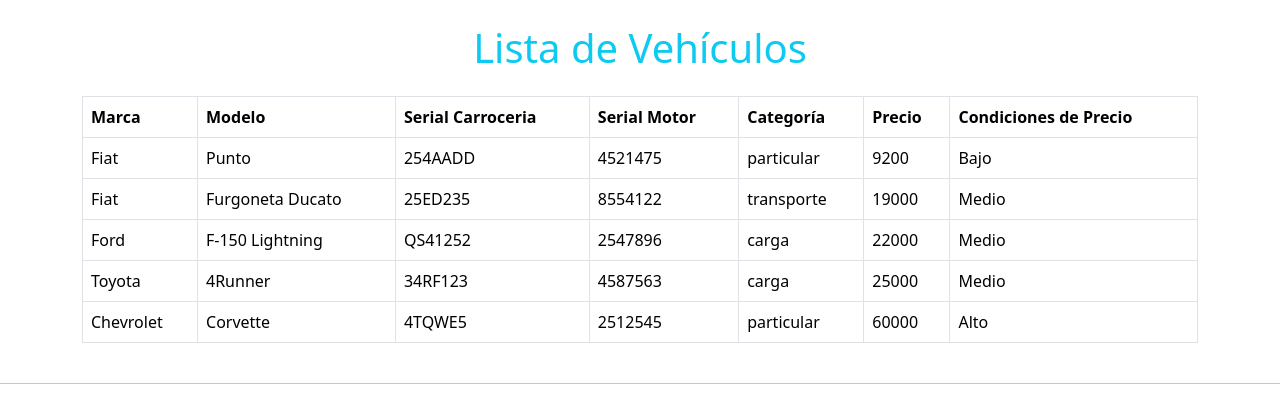
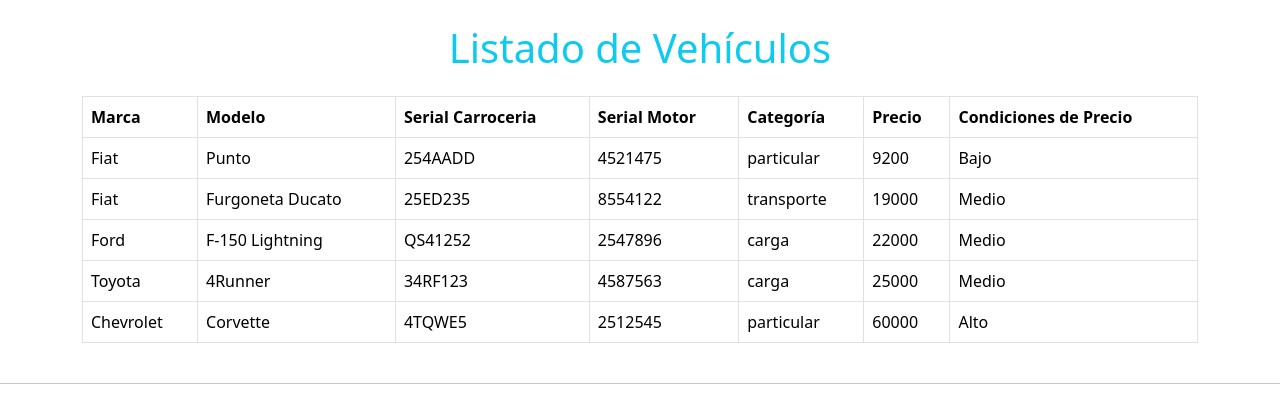
Before and after one commit to merojasr/mod_06, a Django app: page /vehiculo/listar/ in a window 1280 px wide. Shown: the part 56-476 px from the top of the page. Run offline with Django 5.2, Linux system fonts and the light colour scheme; a user stored in the database is signed in; data comes from the database, SQL or seed files in the repository.

Commit message:
Update listar.html

```diff
--- a/ProyectoVehiculosDjango/templates/listar.html
+++ b/ProyectoVehiculosDjango/templates/listar.html
@@ -4,7 +4,7 @@
 
 {% block content %}
 <div class="container my-4">
-    <h1 class="text-center text-info mb-4">Lista de Vehículos</h1>
+    <h1 class="text-center text-info mb-4">Listado de Vehículos</h1>
     <div class="table-responsive">
         <table class="table table-bordered table-hover">
             <thead class="bg-info text-white">
```
